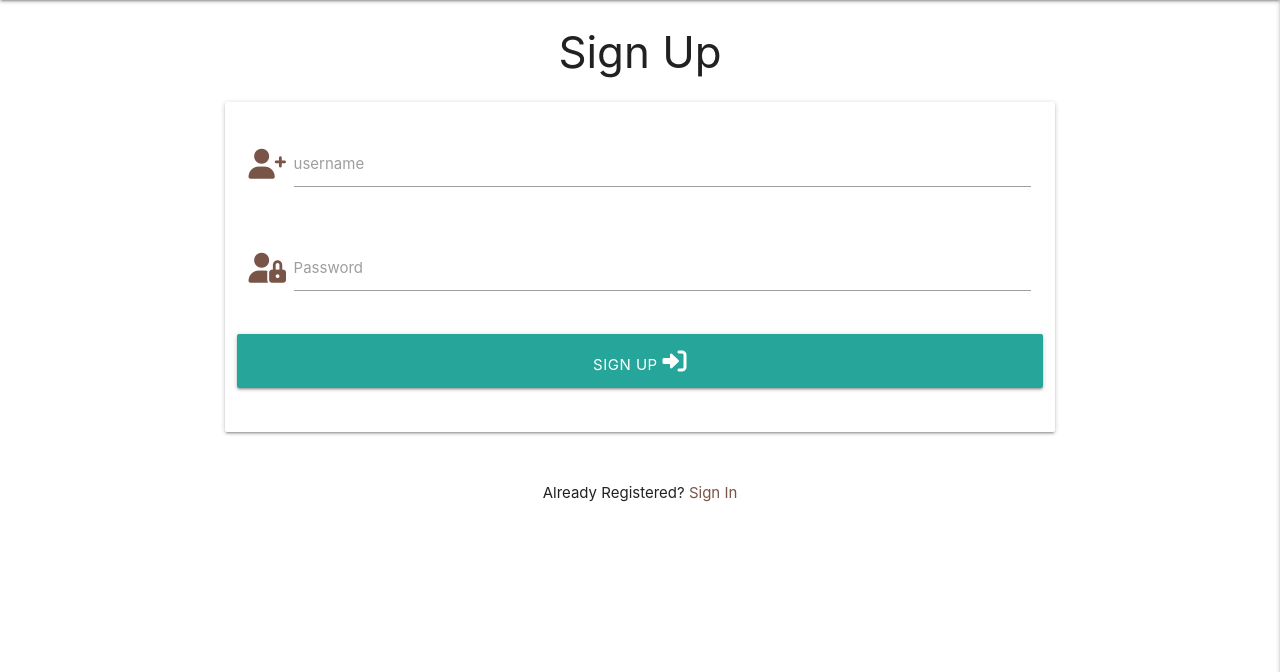
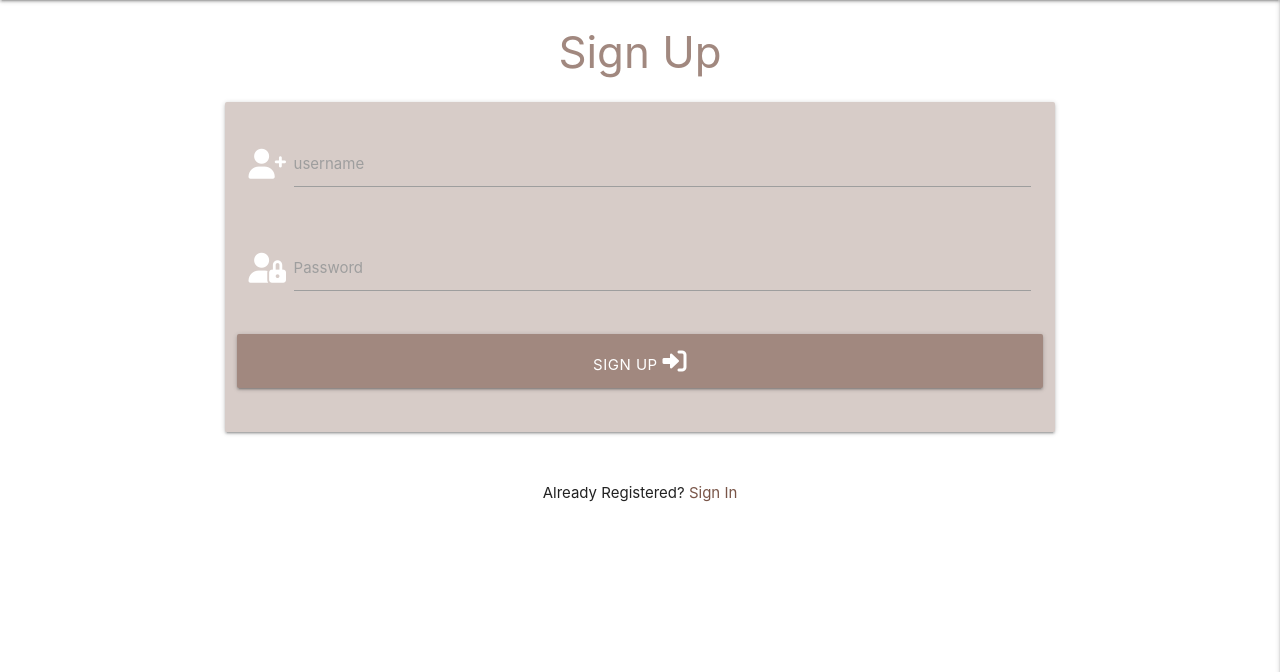
Before and after one commit to Carhul/Task_Manager, a Flask app: page /sign_up in a window 1280 px wide. Shown: the part 64-736 px from the top of the page. Run offline with Flask 2, Linux system fonts and the light colour scheme; some libraries are stand-ins or nearby versions.

Commit message:
Change color

```diff
--- a/templates/users/sign_up.html
+++ b/templates/users/sign_up.html
@@ -1,15 +1,15 @@
 {% extends "base.html" %}
 {% block content %}
 
-    <h3 class="center-align">Sign Up</h3>
+    <h3 class="brown-text text-lighten-2 center-align">Sign Up</h3>
 
     <div class="row">
         <form class="col s12 m8 offset-m2" method="POST" action="{{ url_for('sign_up') }}">
-            <div class="card-panel">
+            <div class="card-panel brown lighten-4">
                 <!-- Username-->
                 <div class="row">
                     <div class="input-field col s12">
-                        <i class="fa-solid fa-user-plus prefix brown-text text-darken-10"></i>
+                        <i class="fa-solid fa-user-plus prefix white-text"></i>
                         <input id="username" name="username" type="text" minlength="5" maxlength="15"
                             pattern="^[a-zA-Z0-9]{5,15}$" class="validate" required>
                         <label for="username">username</label>
@@ -18,7 +18,7 @@
                 <!-- Password -->
                 <div class="row">
                     <div class="input-field col s12">
-                        <i class="fa-solid fa-user-lock prefix brown-text text-darken-10"></i>
+                        <i class="fa-solid fa-user-lock prefix white-text"></i>
                         <input id="password" name="password" type="password" minlength="5" maxlength="15"
                             pattern="^[a-zA-Z0-9]{5,15}$" class="validate" required>
                         <label for="password">Password</label>
@@ -26,7 +26,7 @@
                 </div>
                 <!-- Sign Up -->
                 <div class="row">
-                    <button type="submit" class="col s12 btn-large light-brown darken-8">
+                    <button type="submit" class="col s12 btn-large brown lighten-2">
                         Sign Up <i class="fa-solid fa-right-to-bracket"></i>
                     </button>
                 </div>
```
Also changed, not shown: templates/users/sign_in.html (+5 -5 lines).
